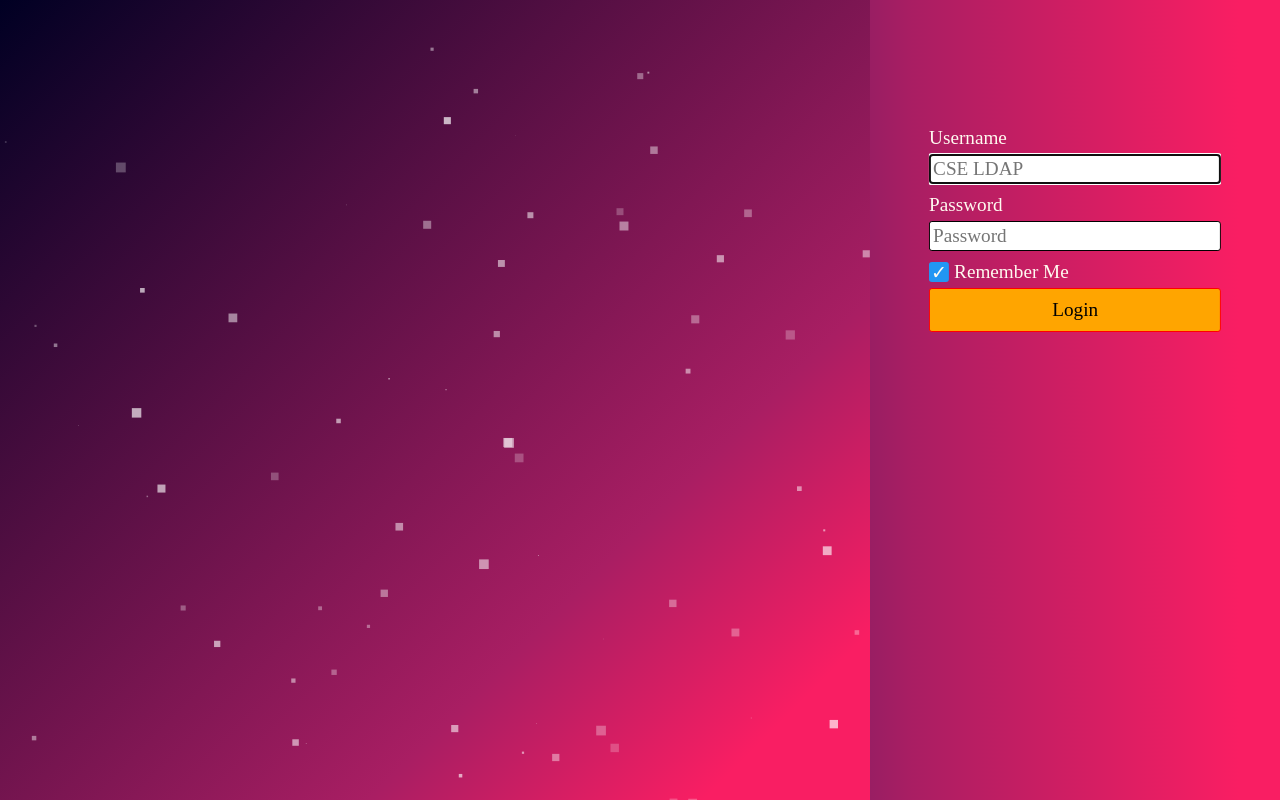
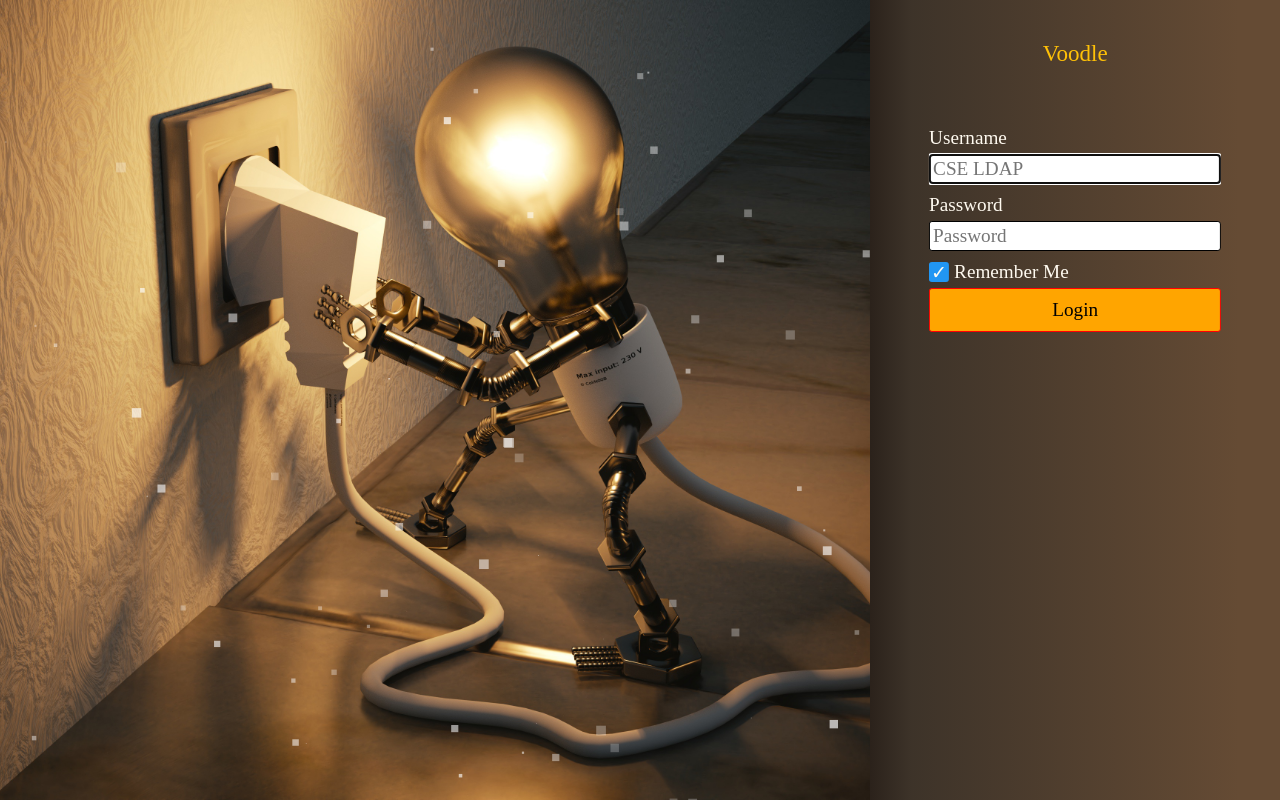
Before and after one commit to 3y3p4tch/progress_tracker, a PHP site: page /login.php in a window 1280 px wide. Run offline with PHP 8.4, Linux system fonts and the light colour scheme; some web fonts are replaced.

Commit message:
completed login page

```diff
--- a/login.css
+++ b/login.css
@@ -10,10 +10,13 @@ body {
 	width: 68%;
 	height: 100%;
 	left: 0; top: 0;
-	background-image: linear-gradient(135deg, #000023 0%, #a91E63 70%, #f91E63 90%);
 	background-repeat: no-repeat;
 	background-size: 100% 100%;
-	background-color: red;
+	background-color: #3d3329;
+	background-image: url('assets/light-bulb.jpg');
+	background-position: center;
+	background-size: cover;
+	background-repeat: no-repeat;
 	max-width: calc(100% - 400px);
 }
 
@@ -25,12 +28,12 @@ body {
 	width: 32%;
 	height: 100%;
 	position: absolute;
-	background-color: orangered;
-	background-image: linear-gradient(90deg, #991E63 0%, #a91E63 10%, #f91E63 90%);
+	background-image: linear-gradient(90deg, #2b221b 0%, #3d3329  10%, #654b34 90%);
 	color: floralwhite;
 	font-family: 'patrick hand sc';
 	font-size: 1.2em;
 	min-width: 400px;
+	overflow: auto;
 }
 
 #login form {
@@ -59,6 +62,10 @@ body {
 	#login > form > input {
 		width: 270px;
 	}
+}
+@media only screen and (max-width: 650px) {
+	#login {width: 100%; min-width: 100%;}
+	#init-info {width: 0}
 }
 
 /* ///////////////////// custom checkbox /////////////////////  */
--- a/login.php
+++ b/login.php
@@ -4,7 +4,6 @@
 function customError($errno, $errstr, $err_f, $err_l) {
   echo "<b>Error:</b> [$errno] $errstr $err_f $err_l";
 }
-
 //set error handler
 set_error_handler("customError");
 // //////////////////////////////*******To be removed when login.php is complete*******///////////////////////////////////////////////////////
@@ -51,7 +50,7 @@ else if (isset($_COOKIE['username']) && isset($_COOKIE['passwd'])) {// for authe
 	}
 }
 
-
+$invalid_credentials = false;
 if ($_SERVER["REQUEST_METHOD"] == "POST") {
 	if (isset($_POST['username']) && isset($_POST['passwd'])) {
 		$user = $_POST['username']; $passwd = md5($_POST['passwd']);
@@ -66,7 +65,7 @@ if ($_SERVER["REQUEST_METHOD"] == "POST") {
 			exit();
 
 		} else {
-			echo '<script>alert("Invalid username or password")</script>';
+			$invalid_credentials = true;
 		}
 	}
 }
@@ -89,7 +88,9 @@ if ($_SERVER["REQUEST_METHOD"] == "POST") {
 	</div>
 
 	<div id='login'>
+		<span style="position: absolute; top: 5%; right: 50%; color: #ffc107; font-family: 'cinzel decorative'; font-size: larger; transform: translateX(50%)">Voodle</span>
 		<form action="<?php echo htmlspecialchars($_SERVER["PHP_SELF"]);?>" method="post">
+			<?php if($invalid_credentials) echo '<p style="color: #F48FB1; text-align: center; margin: 0 0 16px 0">Invalid Username or Password</p>'; ?>
 			<span>Username</span>
 			<input type="text" placeholder="CSE LDAP" name="username" id="username" size="15" autocomplete='username' oninput='check_username(this)' required><br>
 			<span>Password</span>
```
Also changed, not shown: assets/light-bulb.jpg (added).
